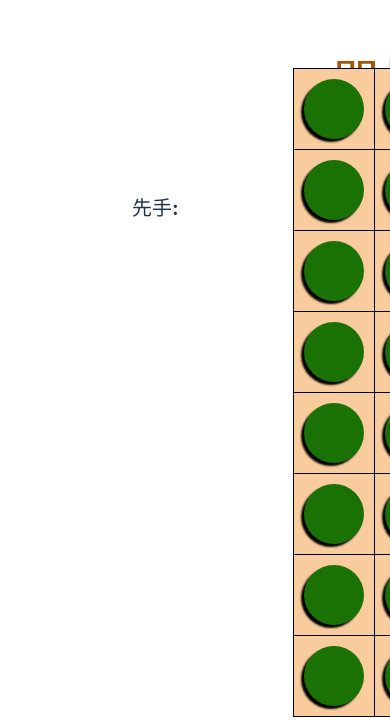
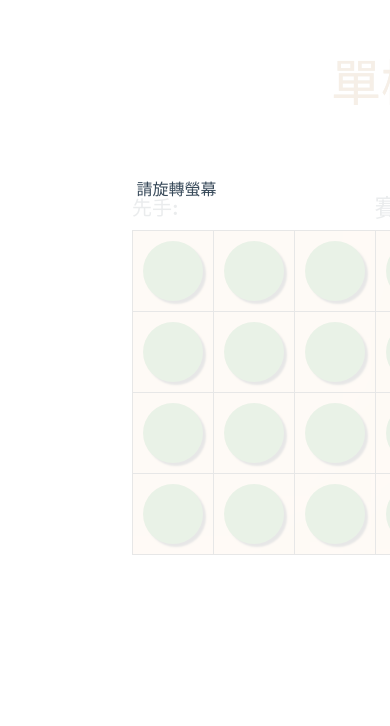
Before and after one commit to Chou-Hua/Hidden-Chess, a Vue app: page / in a window 390 px wide. Shown: the part 118-844 px from the top of the page. Built offline with nearby package versions, Linux system fonts and the light colour scheme.

Commit message:
feat phone roate

```diff
--- a/src/App.vue
+++ b/src/App.vue
@@ -3,12 +3,39 @@ import Main from "./view/Main.vue";
 </script>
 
 <template>
+  <div
+  style="
+  z-index: 1;
+    position:fixed;
+    top     : 0;
+    left    : 0;
+    bottom  : 0;
+    right   : 0;
+    background-color: white;
+    backdrop-filter: blur(1000px);
+    opacity: 0.9;
+    "
+  > <div style="top:35%;left: 35%;position: absolute;">請旋轉螢幕</div>
+  <!-- <img src="./assets/roate1.gif" style="z-index: 7;
+    top: 35%;
+    left: 35%;
+    background-color: red;
+    position: absolute;
+    opacity: 1;"/> -->
+  </div>
   <div class="title-text">單機版暗棋</div>
   <Main />
+
 </template>
 <script>
+import { ref } from "vue";
 export default {
-  setup() {},
+  setup() {
+    let isShowMask = ref(true);
+    return{
+      isShowMask
+    }
+  },
   components: {
     Main,
   },
--- a/src/style/_checkerboard.scss
+++ b/src/style/_checkerboard.scss
@@ -2,17 +2,17 @@
   font-size: 25px;
   font-weight: bold;
   color: rgb(247, 8, 8);
-  @media only screen and (max-width: 600px) {
-    transform: rotate(270deg);
-  }
+  // @media only screen and (max-width: 600px) {
+  //   transform: rotate(270deg);
+  // }
 }
 .font-piece-black {
   font-size: 25px;
   font-weight: bold;
   color: black;
-  @media only screen and (max-width: 600px) {
-    transform: rotate(270deg);
-  }
+  // @media only screen and (max-width: 600px) {
+  //   transform: rotate(270deg);
+  // }
 }
 
 .no-piece {
@@ -95,11 +95,11 @@
   padding: 20px;
 }
 
-.chess {
-  @media only screen and (max-width: 600px) {
-    transform: rotate(90deg);
-  }
-}
+// .chess {
+//   @media only screen and (max-width: 600px) {
+//     transform: rotate(90deg);
+//   }
+// }
 .float-right {
   float: right;
 }
```
Also changed, not shown: src/assets/roate-unscreen.gif (added), src/assets/roate1.gif (added), src/view/Main.vue (line endings or trailing spaces).
